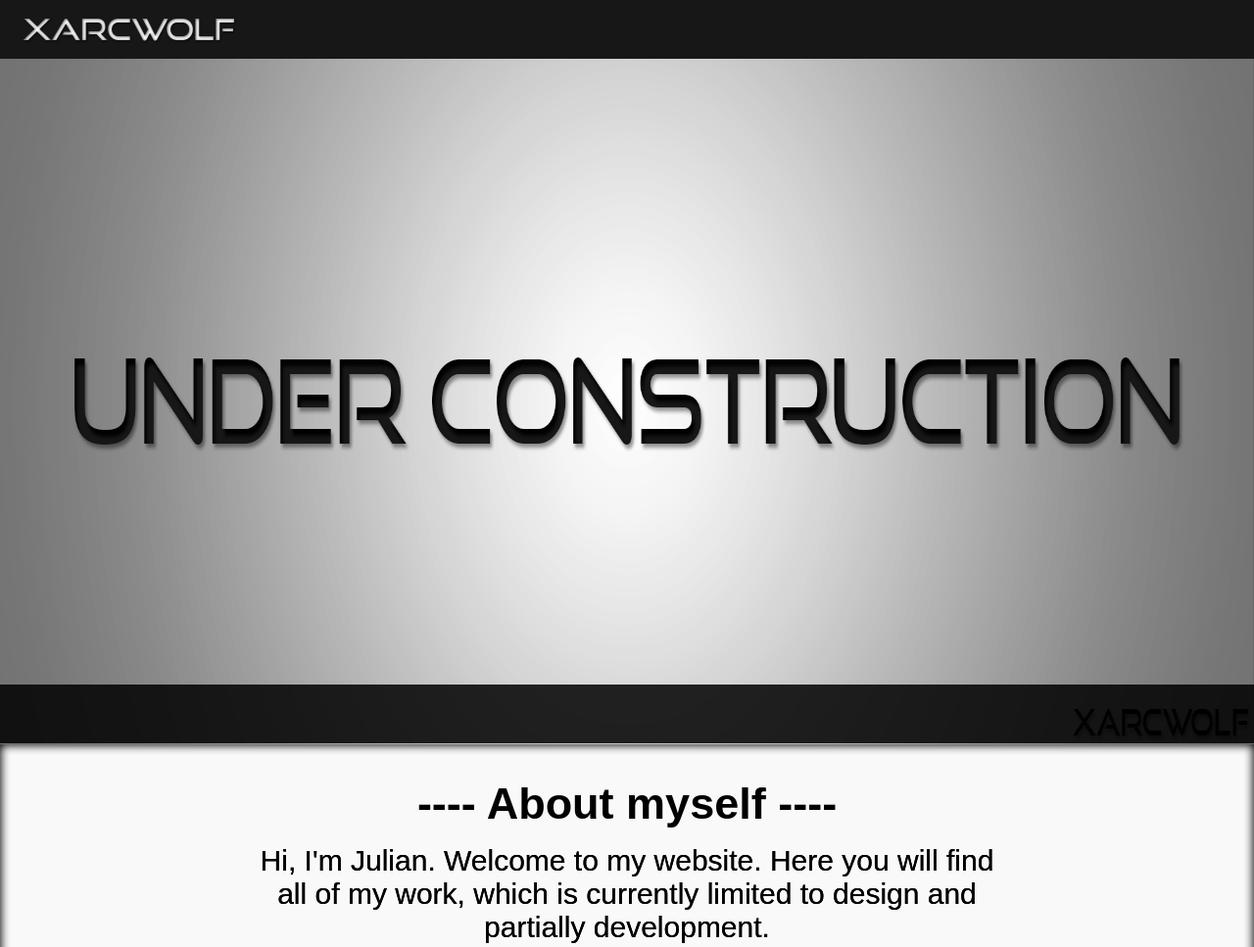
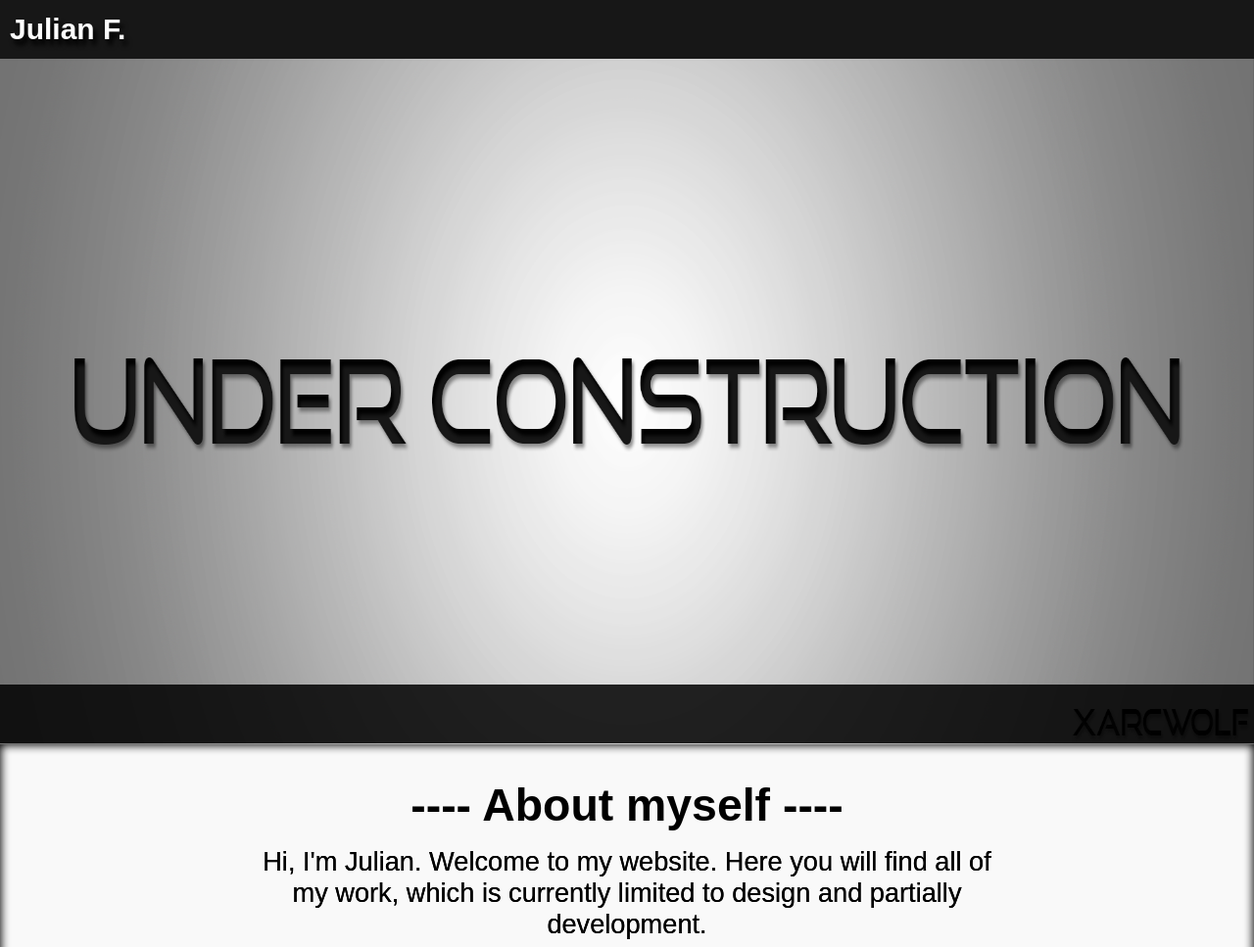
Before and after one commit to XarcWolf/XarcWolf.github.io, a plain HTML site: page index.html in a window 1280 px wide. Shown: the top 967 px of the page at 98% size. Drawn offline with Linux system fonts and the light colour scheme.

Commit message:
Changed font-size to em instead of px.

```diff
--- a/css/stylesheet.css
+++ b/css/stylesheet.css
@@ -65,14 +65,14 @@ body {
     margin:0;
     padding:0;
     text-align:center;
-    font-size: 45px;
+    font-size: 2.9em;
     font-family: GeoSansLight, sans-serif;
     font-smooth: always;
 }
 
 .main_contentarea_text {
     margin: 15px auto;
-    font-size: 30px;
+    font-size: 1.7em;
     font-family: GeoSansLight, sans-serif;
     width:750px;
     text-align: center;
@@ -93,13 +93,23 @@ body {
 #main_contentarea_portfolio_text {
     color: white;
     text-shadow: 0px 0px 0px black;
-    font-size: 25px;
 }
 
 #main_footer_text {
     margin:0;
     padding:0px;
-    font-size: 20px;
+    font-size: 1.3em;
     font-family: GeoSansLight, sans-serif;
     color: white;
 }
+
+.main_header_title {
+  font-size: 30px;
+  font-family: Good Times, sans-serif;
+  color: white;
+  text-shadow: 3.5px 6.062px 5px rgb( 0, 0, 0 );
+  margin:0;
+  padding:0;
+  padding-top:13px;
+  padding-left:10px;
+}
--- a/index.html
+++ b/index.html
@@ -2,13 +2,13 @@
 <html>
 <head lang="en">
     <meta charset="UTF-8">
-    <title>XarcWolf|Home</title>
+    <title>JulianF | Design, the way it's mean to be.</title>
     <link rel="stylesheet" type="text/css" href="css/stylesheet.css">
 </head>
 <body>
 
 <div class="main_header">
-<img src="assets/xwtext.png" style="height:30px; margin-top: 15px; margin-left: 20px;"/>
+    <h1 class="main_header_title">Julian F.</h1>
 </div>
 
 
```
